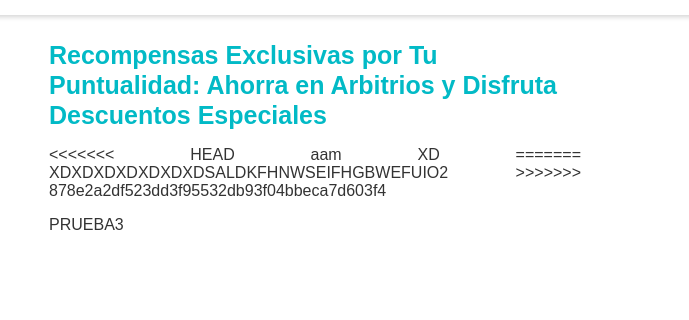
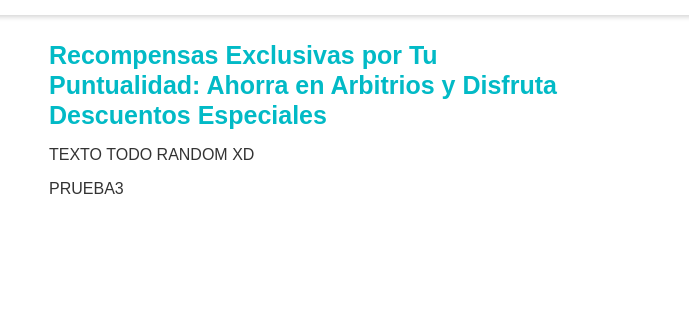
Before and after one commit to Dragonsupremo01/Repositorio-De-OjoCiudadano, a plain HTML site: page main.html in a window 1280 px wide. Shown: the part 93-413 px from the top of the page, 591-1280 px from the left. Drawn offline with Linux system fonts and the light colour scheme; a web font is replaced by a local one.

Commit message:
ultimaupdate

```diff
--- a/main.html
+++ b/main.html
@@ -71,11 +71,7 @@
                 Disfruta Descuentos Especiales
             </h3>
             <p>
-<<<<<<< HEAD
-                aam XD
-=======
-                XDXDXDXDXDXDXDSALDKFHNWSEIFHGBWEFUIO2
->>>>>>> 878e2a2df523dd3f95532db93f04bbeca7d603f4
+                TEXTO TODO RANDOM XD
             </p>
             <p>
                 PRUEBA3
```
